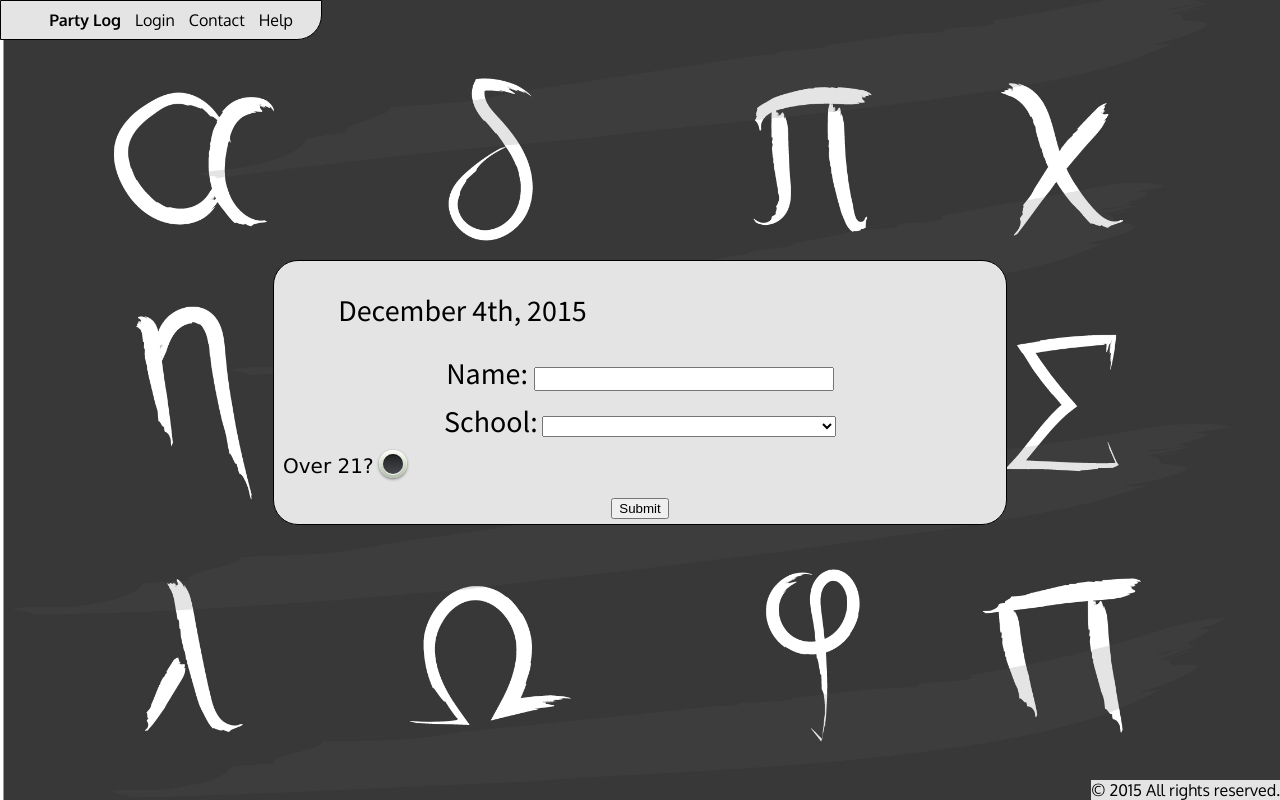
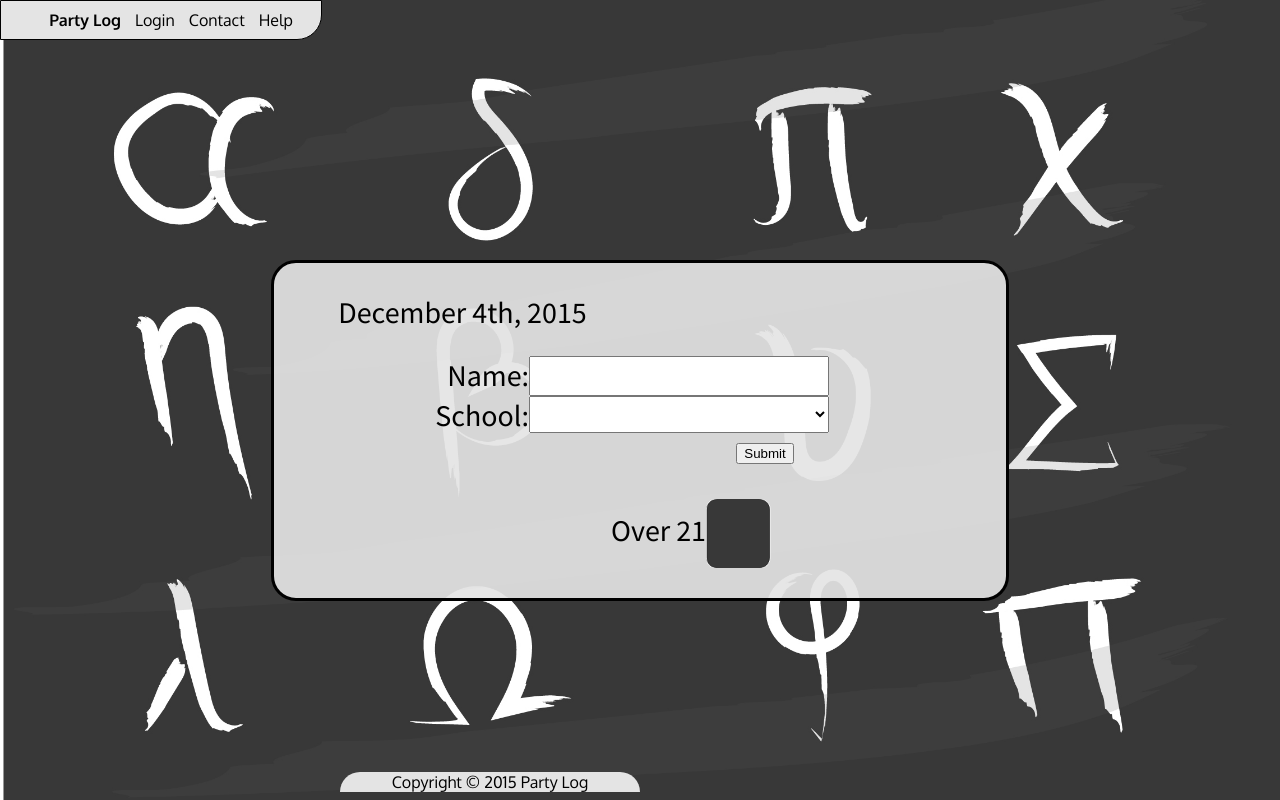
Before and after one commit to carsonhynes/partylog-websys, a PHP site: page / in a window 1280 px wide. Run offline with PHP 8.4, Linux system fonts and the light colour scheme; some libraries are stand-ins or nearby versions.

Commit message:
Checkbox and formatting
Finally got the checkbox to work and not look as crappy. Also moved and
resized some elements. Also, we have a half-assed logo type thing now.

```diff
--- a/index.php
+++ b/index.php
@@ -5,13 +5,14 @@
     <link rel="stylesheet" type="text/css" href="resources/css/index.css">
     <link href='https://fonts.googleapis.com/css?family=Oxygen:400,700' rel='stylesheet' type='text/css'>
     <link href='https://fonts.googleapis.com/css?family=Source+Sans+Pro' rel='stylesheet' type='text/css'>
-    <link rel="shortcut icon" href="resources/media/redSoloCup.ico">
+    <link rel="shortcut icon" href="resources/media/PL.ico">
 </head>
 
 <body>
 
 <div id="splash">
 	<h2 class="welcome">Welcome to Party Log</h2>
+	<img src="resources/media/PL.png">
 </div>
 
 <menu>
@@ -30,15 +31,16 @@
 		?>
 	</div>
 
+	<div id="wrapper">
     <div class="ui-widget">
         <label for="name">Name: </label>
-        <input name="name" id="name" class="skipEnter" style="width: 300px;">
+        <input name="name" id="name" class="skipEnter">
     </div>
 
 	<div class="ui-widget">
 		<label for="school">School:</label>
-		<select name="school" class="school" style="width: 294px;">
-			<option vslue=""></option>
+		<select name="school" id="school">
+			<option value=""></option>
 			<option value="RPI">RPI</option>
 			<option value="Sage">Sage</option>
 			<option value="UAlbany">UAlbany</option>
@@ -50,7 +52,7 @@
 
 	<div id="fraternity" class="ui-widget">
 		<label for="fraternity">Fraternity: </label>
-		<select name="fraternity" style="width: 266px;">
+		<select name="fraternity">
 			<option value="None">Non-Greek</option>
 			<option value="Acacia">Acacia</option>
 			<option value="Alpha Chi Rho">Alpha Chi Rho</option>
@@ -85,11 +87,17 @@
 		</select>
 	</div>
 
-	<div class="roundedOne">
+	<!-- <div class="roundedOne">
 		<input type="checkbox" value="Over" id="roundedOne" name="over" />
 		<label for="roundedOne"></label>
+	</div> -->
+
+	<div class="checkbox">
+		<input type = "checkbox" id="over" name="over" />
+		<label for="over">Over 21<span></span></label>
 	</div>
 
+	</div>
 	<div class="submit">
         <button style="margin-top: 10px" type="submit">Submit</button>
 	</div>
@@ -100,11 +108,10 @@
 		<?php
 			date_default_timezone_set("America/New_York");
 			$year = date('Y');
-			echo "&copy; $year All rights reserved.";
+			echo "Copyright &copy; $year Party Log";
 		?>
 	</div>
 </footer>
-
 </body>
 
 <script src="resources/js/jquery-1.7.1.js"></script>
--- a/resources/css/index.css
+++ b/resources/css/index.css
@@ -30,7 +30,7 @@
 .wave{
 	z-index: 3;
  	display:inline-block;
-	background: url("../media/whiteSoloCup.png");
+	background-color: black;
 	height:100%;
   	width:100px;
   	position:absolute;
@@ -55,41 +55,46 @@
 
 @-webkit-keyframes dostuff{
   0%{
-    height:30%;
+    height:92%;
   }
   10%{
-    height:35%;
+    height:88%;
   }
   20%{
-    height:42%;
+    height:82%;
   }
   30%{
-    height:49%;
+    height:60%;
   }
   40%{
-    height:55%;
+    height:87%;
   }
   50%{
-    height:63%;
+    height:75%;
   }
   60%{
-    height:76%;
+    height:73%;
+  }
+  65%{
+  	height:63%
   }
   70%{
-    height:82%;
+    height:45%;
   }
   80%{
-    height:88%;
+    height:59%;
   }
   90%{
-    height:94%;
+    height:53%;
   }
   100%{
-    height:100%;
+    height:20%;
   }
 }
 
 body {
+	position: relative;
+
 	background-image: url("../media/Greek Letters Painted-01.jpg");
 	background-position: center;
 	background-size: cover;
@@ -121,26 +126,99 @@
 }
 
 form {
-	background-color: #E4E4E4;
+	position: relative;
+	background: rgba(228,228,228,0.92);
 	border-style: solid;
 	border-radius: 25px;
-	border-width: 1px;
+	border-width: 3px;
 	padding: 5px;
+	height: 325px;
 	width: 722px;
 	margin: 260px auto 0;
-	text-align: center;
 }
 
 form div {
 	font-family: 'Source Sans Pro', sans-serif;
 	font-size: 30px;
+	opacity: 1.0;
 }
 
 form label {
 	font-family: 'Source Sans Pro', sans-serif;
 	font-size: 30px;
+	display: inline-block;
+    float: left;
+    clear: left;
+    width: 250px;
+    text-align: right;
 }
 
+form input {
+	display: inline-block;
+  	float: left;
+}
+
+input[id="name"] {
+    width: 300px;
+}
+
+select {
+	width: 300px;
+}
+
+#fraternity{
+	margin: 0 0 0 0;
+}
+
+.checkbox {
+	text-align: left;
+}
+
+.checkbox label{
+	position: absolute;
+	bottom: 30px;
+}
+input[type="checkbox"] {
+    display:none;
+}
+
+input[type="checkbox"] + label span{
+   	display:inline-block;
+    width:69px;
+    height:69px;
+    margin:-1px 4px 0 0;
+    vertical-align:middle;
+    background:url("../media/checkbox.png") left top no-repeat;
+    cursor:pointer;
+}
+
+input[type="checkbox"]:checked + label span {
+    background:url("../media/checkbox.png") -85px top no-repeat;
+}
+
+/*input[type="checkbox"] {
+    display:none;
+}
+input[type="checkbox"] + label span {
+    display:inline-block;
+    width:19px;
+    height:19px;
+    margin:-1px 4px 0 0;
+    vertical-align:middle;
+    background:url("../../check_radio_sheet.png") left top no-repeat;
+    cursor:pointer;
+}
+input[type="checkbox"]:checked + label span {
+    background:url("../../check_radio_sheet.png") -19px top no-repeat;
+}*/
+/*
+.checkbox input {
+    vertical-align: middle;
+}
+.checkbox label span {
+    vertical-align: middle;
+}
+*/
 .date {
 	margin: 25px 0;
 	text-align: center;
@@ -159,113 +237,84 @@
 	text-align: center;
 }
 
-input[type=checkbox] {
-	visibility: hidden;
-}
+label {
+	width: 100px;
 
-/* ROUNDED ONE */
-.roundedOne {
-	width: 28px;
-	height: 28px;
-	background: #fcfff4;
-
-	background: -webkit-linear-gradient(top, #fcfff4 0%, #dfe5d7 40%, #b3bead 100%);
-	background: -moz-linear-gradient(top, #fcfff4 0%, #dfe5d7 40%, #b3bead 100%);
-	background: -o-linear-gradient(top, #fcfff4 0%, #dfe5d7 40%, #b3bead 100%);
-	background: -ms-linear-gradient(top, #fcfff4 0%, #dfe5d7 40%, #b3bead 100%);
-	background: linear-gradient(top, #fcfff4 0%, #dfe5d7 40%, #b3bead 100%);
-	filter: progid:DXImageTransform.Microsoft.gradient( startColorstr='#fcfff4', endColorstr='#b3bead',GradientType=0 );
-
-	margin: 10px 100px;
-	-webkit-border-radius: 50px;
-	-moz-border-radius: 50px;
-	border-radius: 50px;
-
-	-webkit-box-shadow: inset 0px 1px 1px white, 0px 1px 3px rgba(0,0,0,0.5);
-	-moz-box-shadow: inset 0px 1px 1px white, 0px 1px 3px rgba(0,0,0,0.5);
-	box-shadow: inset 0px 1px 1px white, 0px 1px 3px rgba(0,0,0,0.5);
-	position: relative;
-}
-
-.roundedOne label {
-	cursor: pointer;
-	position: absolute;
-	width: 20px;
-	height: 20px;
-
-	-webkit-border-radius: 50px;
-	-moz-border-radius: 50px;
-	border-radius: 50px;
-	left: 4px;
-	top: 4px;
-
-	-webkit-box-shadow: inset 0px 1px 1px rgba(0,0,0,0.5), 0px 1px 0px rgba(255,255,255,1);
-	-moz-box-shadow: inset 0px 1px 1px rgba(0,0,0,0.5), 0px 1px 0px rgba(255,255,255,1);
-	box-shadow: inset 0px 1px 1px rgba(0,0,0,0.5), 0px 1px 0px rgba(255,255,255,1);
-
-	background: -webkit-linear-gradient(top, #222 0%, #45484d 100%);
-	background: -moz-linear-gradient(top, #222 0%, #45484d 100%);
-	background: -o-linear-gradient(top, #222 0%, #45484d 100%);
-	background: -ms-linear-gradient(top, #222 0%, #45484d 100%);
-	background: linear-gradient(top, #222 0%, #45484d 100%);
-	filter: progid:DXImageTransform.Microsoft.gradient( startColorstr='#222', endColorstr='#45484d',GradientType=0 );
-}
-
-.roundedOne label:before {
-	position: absolute;
-	left: -100px;
-	content: "Over 21?";
-	font: 20px verdana, arial, sans-serif;
-}
-
-.roundedOne label:after {
-	-ms-filter: "progid:DXImageTransform.Microsoft.Alpha(Opacity=0)";
-	filter: alpha(opacity=0);
-	opacity: 0;
-	content: '';
-	position: absolute;
-	width: 16px;
-	height: 16px;
-	background: #00bf00;
-
-	background: -webkit-linear-gradient(top, #00bf00 0%, #009400 100%);
-	background: -moz-linear-gradient(top, #00bf00 0%, #009400 100%);
-	background: -o-linear-gradient(top, #00bf00 0%, #009400 100%);
-	background: -ms-linear-gradient(top, #00bf00 0%, #009400 100%);
-	background: linear-gradient(top, #00bf00 0%, #009400 100%);
-
-	-webkit-border-radius: 50px;
-	-moz-border-radius: 50px;
-	border-radius: 50px;
-	top: 2px;
-	left: 2px;
-
-	-webkit-box-shadow: inset 0px 1px 1px white, 0px 1px 3px rgba(0,0,0,0.5);
-	-moz-box-shadow: inset 0px 1px 1px white, 0px 1px 3px rgba(0,0,0,0.5);
-	box-shadow: inset 0px 1px 1px white, 0px 1px 3px rgba(0,0,0,0.5);
-}
-
-.roundedOne label:hover::after {
-	-ms-filter: "progid:DXImageTransform.Microsoft.Alpha(Opacity=30)";
-	filter: alpha(opacity=30);
-	opacity: 0.3;
-}
-
-.roundedOne input[type=checkbox]:checked + label:after {
-	-ms-filter: "progid:DXImageTransform.Microsoft.Alpha(Opacity=100)";
-	filter: alpha(opacity=100);
-	opacity: 1;
 }
 
 footer {
+
+	border-top-left-radius: 25px;
+	border-top-right-radius: 25px;
+	font-family: 'Oxygen', sans-serif;
 	position: absolute;
 	bottom: 0;
-    right: 0;
-
-    z-index: -1;
-
+	right: 50%;
 	background-color: #E4E4E4;
 
+	width: 300px;
 	text-align: center;
-	font-family: 'Oxygen', sans-serif;
 }
+
+/*.control-inline label {
+  display: inline;
+}
+
+// Had .csstransforms here, but caused weird compass errors
+:not(#foo) .styled-checkbox {
+  position: absolute; // take it out of document flow
+  opacity: 0; // hide it
+
+  & + label {
+    position: relative;
+    cursor: pointer;
+    padding: 0;
+  }
+
+  & + label:before {
+    content: '';
+    margin-right: 10px;
+    display: inline-block;
+    vertical-align: text-top;
+    @include square(20px);
+    background: $white;
+  }
+
+  &:focus + label:before,
+  &:hover + label:before {
+    background: $highlightColorActive;
+    box-shadow: 0 0 0 6px rgba(0,0,0,0.12);
+  }
+
+  &:checked + label:before {
+    background: $highlightColorActive;
+  }
+
+  // Disabled state
+  &.disabled + label,
+  &[disabled] + label {
+    color: #b8b8b8;
+  }
+  &.disabled + label:before,
+  &[disabled] + label:before {
+    box-shadow: none;
+    background: #ddd;
+  }
+
+  // Checkmark. Could be replaced with an image
+  &:checked + label:after {
+    content: '';
+    position: absolute;
+    left: 6px;
+    top: 9px;
+    background: $white;
+    @include square(2px);
+    box-shadow:
+      2px 0 0 $white,
+      4px 0 0 $white,
+      4px -2px 0 $white,
+      4px -4px 0 $white,
+      4px -6px 0 $white;
+    @include rotate(45deg);
+  }
+}*/
```
Also changed, not shown: resources/css/upload.css (added, +36 -0 lines), resources/js/index.js (+8 -8 lines), upload.php (+1 -34 lines), resources/media/PL.ico (added), resources/media/PL.png (added), resources/media/checkbox.png (added), resources/media/logo.png (added), resources/media/redSoloCup.ico (deleted), resources/media/whiteSoloCup.png (deleted).
